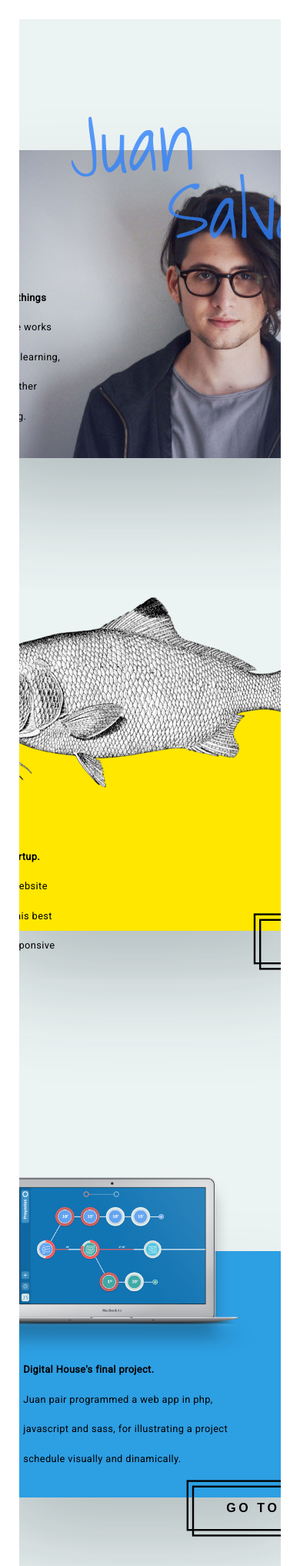
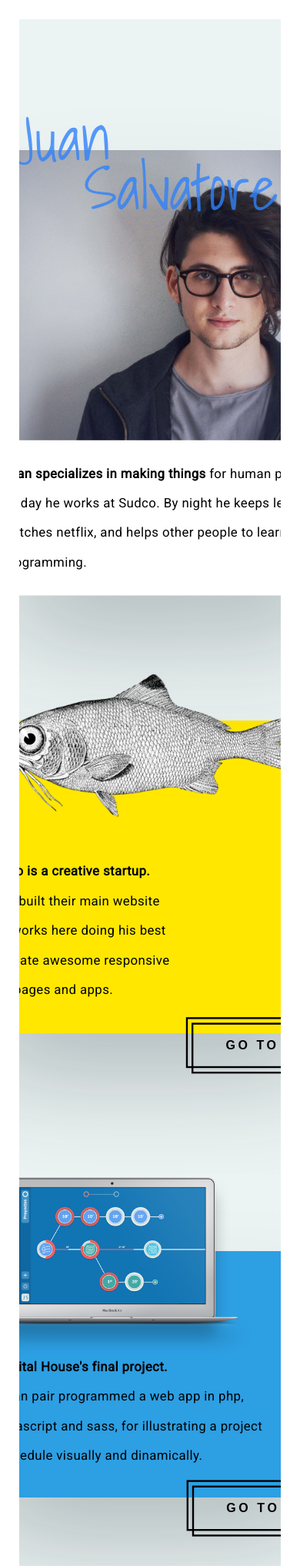
Before and after one commit to juansalvatore/juanSalvatorePortfolioWebsite, a PHP site: page / in a window 390 px wide. Shown: the top 2034 px of the page at 77% size. Run offline with PHP 8.4, Linux system fonts and the light colour scheme.

Commit message:
Add tablet queries

```diff
--- a/index.php
+++ b/index.php
@@ -52,8 +52,8 @@
 
         <h1 class="one">01</h1>
         <div class="profileImage">
-          <p class="juan">Juan</p>
-          <p class="salvatore">Salvatore</p>
+          <span class="juan">Juan</span>
+          <span class="salvatore">Salvatore</span>
           <p><strong>Juan specializes in making things</strong> for human people. By day he works at Sudco. By night he keeps learning, watches netflix, and helps other people to learn programming.</p>
         </div>
         <h2 class="two">02</h2>
--- a/styles/portfolio-style.sass
+++ b/styles/portfolio-style.sass
@@ -48,11 +47,13 @@
         size: cover
         repeat: no-repeat
         position: center
+      transition: all ease-in-out 300ms
 
       .juan
+        transition: all ease-in-out 300ms
         position: absolute
-        top: -160px
-        margin-left: 295px
+        top: -110px
+        margin-left: 195px
         font:
           size: 125px
           family: 'Shadows Into Light', cursive
@@ -60,9 +61,10 @@
         opacity: 0.8
 
       .salvatore
+        transition: all ease-in-out 300ms
         position: absolute
-        top: -50px
-        margin-left: 453px
+        top: -40px
+        margin-left: 353px
         font:
           size: 125px
           family: 'Shadows Into Light', cursive
@@ -595,26 +598,70 @@
   .generalContainer
     .gridContainer
 
+      .profileImage
+        max-width: 560px
+
+        p
+          left: 20px
+          top: 450px
+          width: 580px
+          background-color: white
+          padding: 30px 20px 30px 20px
+          box-shadow: 1px 90px 180px -30px rgba(20,39,48,0.3)
+          font-size: 21px
+
+        .juan
+          top: -100px
+          left: -140px
+          font-size: 100px
+
+        .salvatore
+          top: -20px
+          left: -180px
+          font-size: 100px
+
+      .sudcoSection
+        height: 508px
+
+        p
+          left: 40px
+          width: 300px
+          font-size: 21px
+
+        span
+          left: 420px
+          top: 500px
+
+      .fish
+        width: 400px
+        top: 850px
+
+
       .booleSection
         img
           top: -120px
           left: 20px
 
         p
-          top: -140px
-          left: 100px
+          top: -150px
+          left: 60px
+          font-size: 21px
+          width: 440px
 
         span
           top: 390px
           left: 420px
+
       .laNacionSection
         img
           top: -20px
           left: -20px
 
         p
-          top: 70px
-          left: 100px
+          top: 50px
+          left: 80px
+          font-size: 21px
+          width: 360px
 
         span
           left: 420px
```
Also changed, not shown: other parts of styles/portfolio-style.sass (+20 -5 lines), styles/portfolio-style.min.css.
